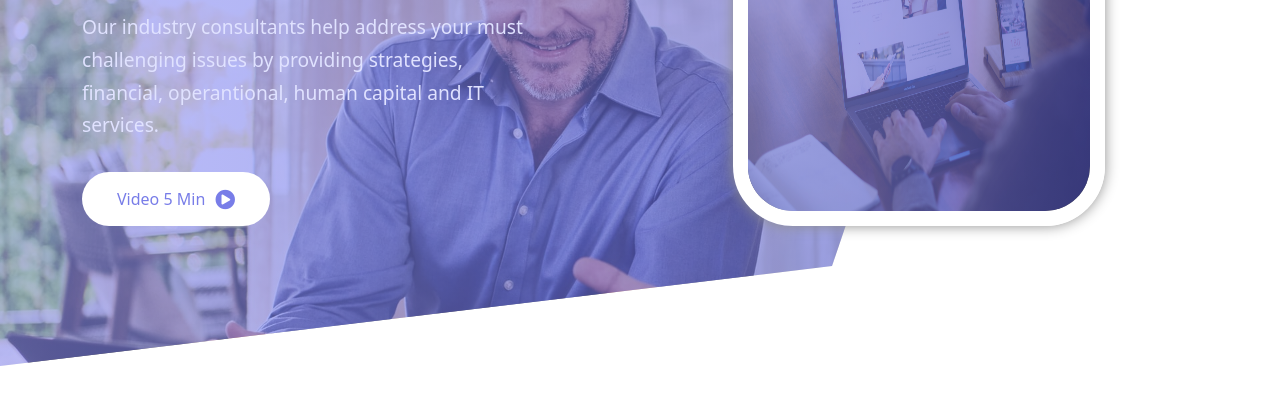
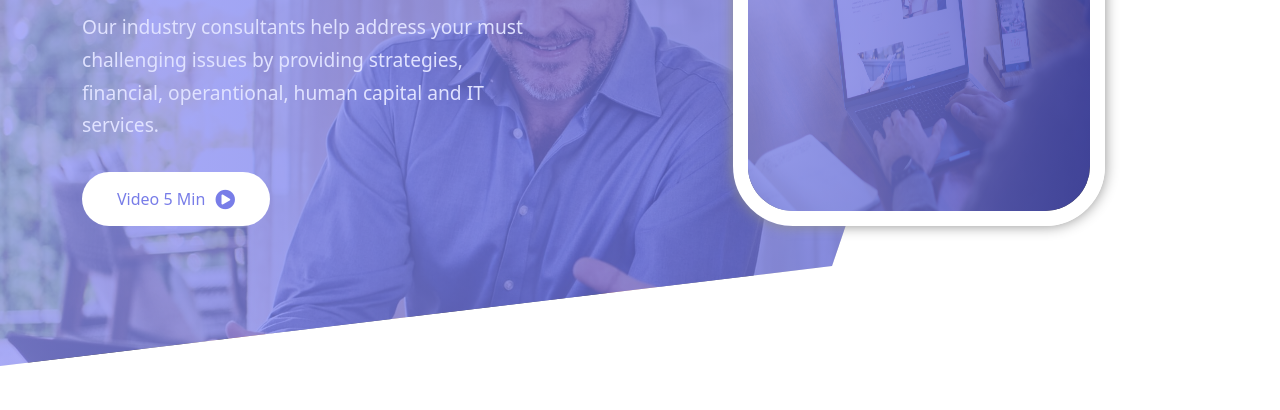
Before and after one commit to Mohamed-Abdelrady/Digital-Agency, a website: page docs/index.html in a window 1280 px wide. Shown: the part 300-710 px from the top of the page. Drawn offline with nearby package versions, Linux system fonts and the light colour scheme; files that its build step writes are made by us from their sources.

Commit message:
Update _overlay.scss

```diff
--- a/stage/css/sass/components/_overlay.scss
+++ b/stage/css/sass/components/_overlay.scss
@@ -7,7 +7,7 @@
   }
   &:after {
     background: $btnGradientBg;
-    opacity: 0.6;
+    opacity: 0.75;
     position: absolute;
     top: 0;
     left: 0;
```
